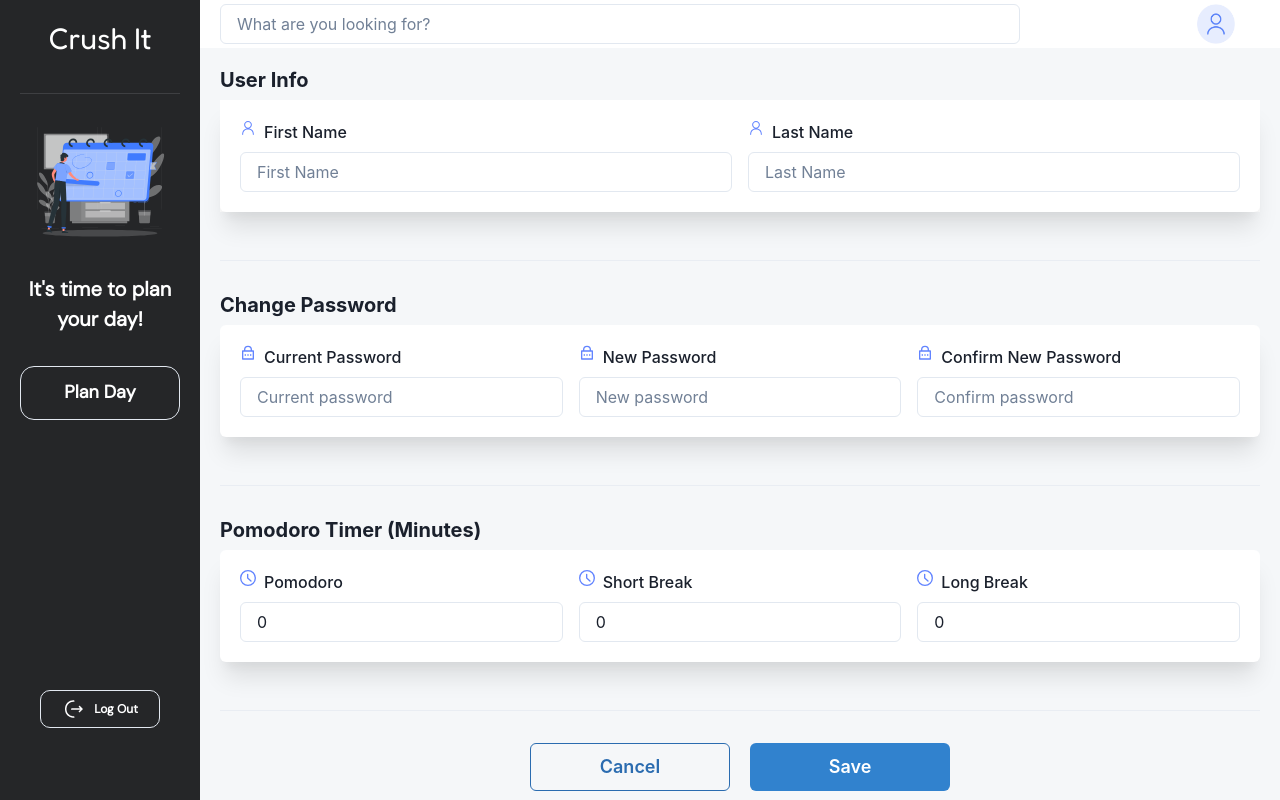
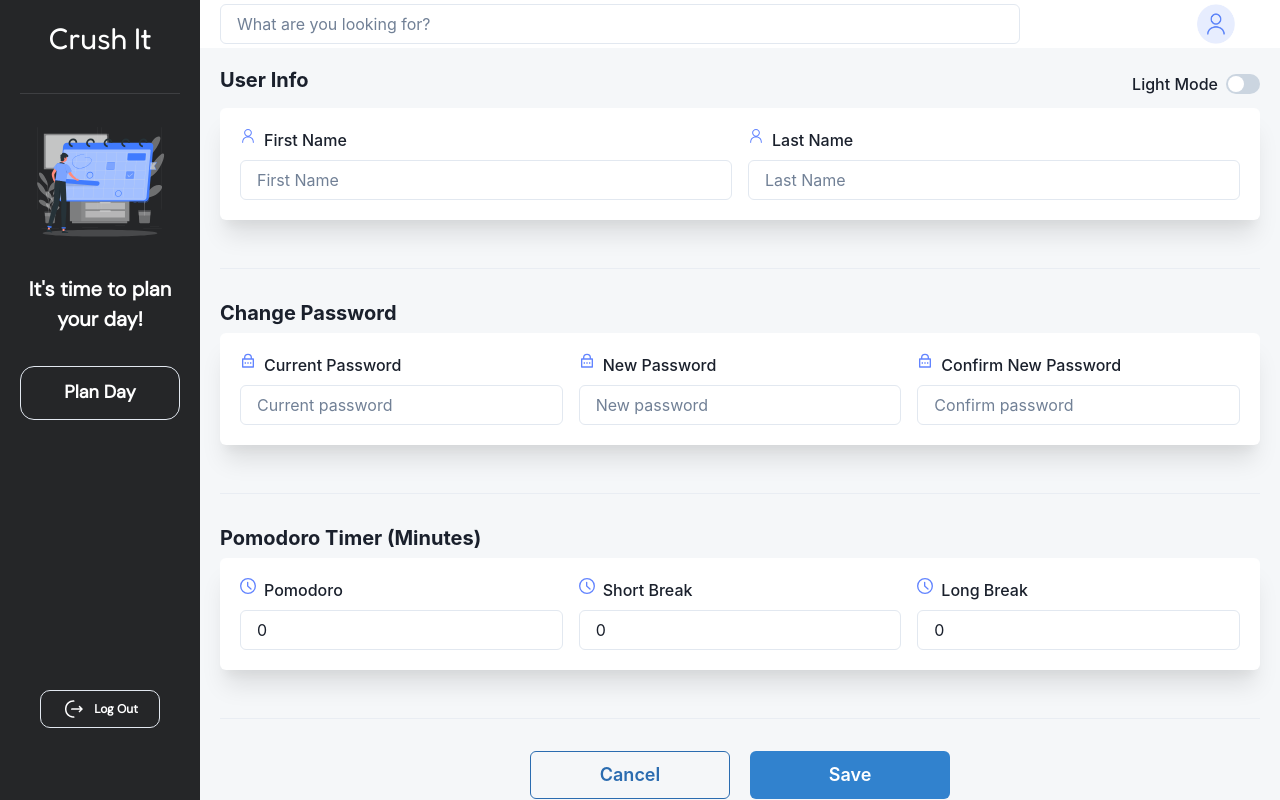
Before and after one commit to kauvyap/cs490-project-Birb, a React (Create React App) app in the folder crush-it/: page /profile/1 in a window 1280 px wide. Built offline with nearby package versions, Linux system fonts and the light colour scheme; no server answers.

Commit message:
implemented dark mode

```diff
--- a/crush-it/src/Homepage/TaskContainer.js
+++ b/crush-it/src/Homepage/TaskContainer.js
@@ -1,5 +1,5 @@
 import React, {useState} from "react";
-import { Heading, Card, Image, Box,Flex, Text,Input} from '@chakra-ui/react';
+import { Heading, Card, Image, Box,Flex, Text,Input, useColorModeValue} from '@chakra-ui/react';
 import {Accordion,AccordionItem, AccordionButton, AccordionPanel, Icon } from '@chakra-ui/react'
 import {IoChevronDownCircleOutline, IoMove, IoSwapHorizontalSharp} from 'react-icons/io5'
 import {IoIosRadioButtonOff, IoIosCheckmarkCircleOutline, IoIosCloseCircleOutline} from 'react-icons/io'
@@ -216,12 +216,13 @@ function TaskContainer(props) {
 //split into 2d arrays [ [ Title, description, pomoTimer#, status]]
 //status = notStarted, inProgress, finished
 const elements = props.categoryList
+const bg = useColorModeValue('#F5F7F9', '#1A202C')
 console.log(props)
 
 return(
 
 
-    <Card bg="#F5F7F9" Width={"100%"} height={200} maxH={"200px"} p={5} marginBottom={5} overflowY={"auto"}>
+    <Card bg={bg} Width={"100%"} height={200} maxH={"200px"} p={5} marginBottom={5} overflowY={"auto"}>
 
         <Heading>
             {props.category}
--- a/crush-it/src/Homepage/datepicker.js
+++ b/crush-it/src/Homepage/datepicker.js
@@ -1,8 +1,10 @@
 import React, { useState } from 'react';
-import {Center, IconButton, Menu, MenuButton, MenuList, MenuItem, Button, Text} from '@chakra-ui/react';
+import {Center, IconButton, Menu, MenuButton, MenuList, MenuItem, Button, Text, useColorModeValue} from '@chakra-ui/react';
 import {IoChevronBackCircleSharp, IoChevronForwardCircleSharp, IoChevronDownCircleOutline} from 'react-icons/io5'
 
 function DatePicker() {
+    const text = useColorModeValue('black', 'white')
+
     const currentDate = new Date();
     const curMonth = currentDate.toLocaleString('default', { month: 'long' });
     const curDate = currentDate.getDate().toString();
@@ -137,7 +139,7 @@ function DatePicker() {
         />
         <Menu>
         <MenuButton as={Button} width='30vh' variant='outline' colorScheme='blue' ml={1} mr={1} color="#6284FF" size='lg' fontSize={'3xl'} rightIcon={<IoChevronDownCircleOutline />}>
-            <Text color="black" p={2} mt={3}>{selectedMonth}</Text>
+            <Text color={text} p={2} mt={3}>{selectedMonth}</Text>
         </MenuButton>
         <MenuList maxH="230px" overflowY="auto" w="auto" overflowX="hidden" fontSize={'xl'}
                 css={`
@@ -190,7 +192,7 @@ function DatePicker() {
         />
         <Menu>
         <MenuButton as={Button} width='15vh' variant='outline' colorScheme='blue' ml={1} mr={1} color="#6284FF" size='lg' fontSize={'3xl'} rightIcon={<IoChevronDownCircleOutline />}>
-            <Text color="black" p={2} mt={3}>{selectedDate}</Text>
+            <Text color={text} p={2} mt={3}>{selectedDate}</Text>
         </MenuButton>
         <MenuList maxH="230px" overflowY="auto" w="auto" overflowX="hidden" fontSize={'xl'}
                 css={`
@@ -242,8 +244,8 @@ function DatePicker() {
             onClick={() => setPreviousYear(selectedYear)}
         />
         <Menu>
-        <MenuButton as={Button} width='18vh' variant='outline' colorScheme='blue' ml={1} mr={1} color="#6284FF" size='lg' fontSize={'3xl'} rightIcon={<IoChevronDownCircleOutline />}>
-            <Text color="black" p={2} mt={3}>{selectedYear}</Text>
+        <MenuButton as={Button} width='20vh' variant='outline' colorScheme='blue' ml={1} mr={1} color="#6284FF" size='lg' fontSize={'3xl'} rightIcon={<IoChevronDownCircleOutline />}>
+          <Text color={text} p={2} mt={3}> {selectedYear}</Text>
         </MenuButton>
         <MenuList maxH="230px" overflowY="auto" w="auto" overflowX="hidden" fontSize={'xl'}
                 css={`
--- a/crush-it/src/Homepage/homepage.js
+++ b/crush-it/src/Homepage/homepage.js
@@ -1,6 +1,6 @@
 import React, {useLayoutEffect} from "react";
 import { useNavigate } from "react-router";
-import {Box, Heading, Container, Table, Tbody, TableContainer, Tr, Td, VStack, HStack} from '@chakra-ui/react';
+import {Box, Heading, Container, Table, Tbody, TableContainer, Tr, Td, VStack, HStack, useColorMode, useColorModeValue} from '@chakra-ui/react';
 // import Prio from "./topPriority"
 // import Important from "./important"
 // import Other from "./Other"
@@ -12,6 +12,8 @@ import AddTask from './addtask';
 function Homepage(){
   const navigate = useNavigate();
   // const [username, setUsername] = useState(null)
+  const bg = useColorModeValue('#F5F7F9', '#1A202C')
+  const cont = useColorModeValue("white", "#2d3748")
 
   useLayoutEffect(() => {
       console.log(localStorage.getItem("token"));
@@ -33,7 +35,7 @@ function Homepage(){
     return (
 
 
-        <Box p={5} bg="#F5F7F9" height={"94vh"}>
+        <Box p={5} bg={bg} height={"94vh"}>
 
         <DatePicker />
 
@@ -43,7 +45,7 @@ function Homepage(){
             <AddTask />
             </Heading>
 
-              <Container borderRadius={"10"} bg="#FFFFFF"  minW={"100%"} minH={"700px"} paddingBottom={5} paddingTop={5} >
+              <Container borderRadius={"10"} bg={cont}  minW={"100%"} minH={"700px"} paddingBottom={5} paddingTop={5} >
                 <TaskContainer category='Top Priority' categoryList={topPriorityList}/>
                 <TaskContainer category='Important' categoryList={importantList}/>
                 <TaskContainer category='Other' categoryList={otherList}/>
@@ -52,9 +54,9 @@ function Homepage(){
 
           </VStack>
 
-          <VStack H={"100%"} width={"40%" } align="left" justify={"left"} >
+          <VStack H={"100%"} width={"45%" } align="left" justify={"left"} >
               <Heading fontSize={"30px"} fontWeight={"700"} fontFamily={"'DM Sans', sans-serif"} marginBottom={3}>Appointments</Heading>
-                  <Box borderRadius={"10"} bg="white" h={"670px"} overflowY={"auto"} >
+                  <Box borderRadius={"10"} bg={cont} h={"700px"} overflowY={"auto"} >
                   <TableContainer>
                       <Table variant='simple'>
 
--- a/crush-it/src/Profile/profile.js
+++ b/crush-it/src/Profile/profile.js
@@ -1,6 +1,7 @@
 import React, { useState, useLayoutEffect, useEffect } from "react";
 import { useNavigate } from "react-router";
-import { Box, Heading, VStack, FormControl, FormLabel, FormErrorMessage, Input, Button, Divider, Flex, HStack, Card, Icon} from '@chakra-ui/react';
+import { Box, Heading, VStack, FormControl, FormLabel, FormErrorMessage, Input, Button, Divider, Flex, HStack, Card,
+         Icon, Switch, useColorMode, useColorModeValue } from '@chakra-ui/react';
 import { TimeIcon } from '@chakra-ui/icons'
 import { RiLockPasswordLine } from 'react-icons/ri'
 import {RxPerson} from 'react-icons/rx'
@@ -26,6 +27,12 @@ function Profile() {
   const lowerRegex = /[a-z]/;
   const upperRegex = /[A-Z]/;
   const specialRegex = /[^a-zA-Z0-9]/;
+
+  const { colorMode, toggleColorMode } = useColorMode() //for extra-credit
+  const isDarkMode = colorMode === "dark";
+  const themeLabel = isDarkMode ? "Dark Mode" : "Light Mode";
+  //assign background colors
+  const bg = useColorModeValue('#F5F7F9', '#1A202C')
 
   const navigate = useNavigate();
   const [user, setUser] = useState(null)
@@ -213,15 +220,26 @@ function Profile() {
 
 
     return (
-    <Box p={5} height={"94vh"} bg="#F5F7F9">
+    <Box p={5} height={"94vh"} bg={bg}>
       <VStack spacing={4} align="start">
         <Box w="100%">
-          <Heading as="h2" size="md" mb={2}>
+        <Flex justifyContent="space-between" width="100%" mb={2}>
+          <Heading as="h2" size="md">
             User Info
           </Heading>
+          <Flex alignItems="center">
+            <FormLabel mb={0} mr={2}>
+              {themeLabel}
+            </FormLabel>
+            <Switch
+              isChecked={isDarkMode}
+              onChange={toggleColorMode}
+              aria-label="Switch theme"
+            />
+          </Flex>
+        </Flex>
           <Box
           flex="1"
-          bg="white"
           position="relative"
           w="100%"
 
--- a/crush-it/src/components/navbar.js
+++ b/crush-it/src/components/navbar.js
@@ -4,7 +4,7 @@ import { useNavigate } from "react-router";
 import "bootstrap/dist/css/bootstrap.css";
  // We import NavLink to utilize the react router.
 import { NavLink, useLocation } from "react-router-dom";
-import { Flex, Input, Heading, Spacer, Button, Image} from '@chakra-ui/react';
+import { Flex, Input, Heading, Spacer, Button, Image, useColorModeValue} from '@chakra-ui/react';
 import userIcon from '../media/userIcon.png';
 
  // Here, we display our Navbar
@@ -16,6 +16,8 @@ export default function Navbar() {
     const [userData, setUserData] = useState({});
     console.log(userData);
 
+    const bg = useColorModeValue('white', '#1E1E1E')
+    const text = useColorModeValue('black', 'white')
 
     useLayoutEffect(() => {
         if (location.pathname !== "/login" && location.pathname !== "/signup") {
@@ -46,22 +48,22 @@ export default function Navbar() {
 
     if (location.pathname !== "/profile/" + user ){
         return (
-            <Flex as={"nav"} bg={"white"} width={"100%"} height={"6vh" } alignItems={"center"} p={"20px"} >
-                <Input placeholder='What are you looking for?' width={"100vh"} />
+            <Flex as={"nav"} bg={bg} width={"100%"} height={"6vh" } alignItems={"center"} p={"20px"}>
+                <Input placeholder='What are you looking for?' width={"100vh"} mt={5} mb={5} />
                 <Spacer></Spacer>
                 <NavLink to={"/profile/" + user} >
-                    <Button leftIcon={<Image borderRadius='full' boxSize="40px" src={userIcon} display='fixed'/>} variant={"ghost"} colorScheme="linkedin" bg={"white"} color={"black"}>{userData.fname} {userData.lname}</Button>
+                    <Button leftIcon={<Image borderRadius='full' boxSize="40px" src={userIcon} display='fixed'/>} variant={"ghost"} colorScheme="linkedin" bg={bg} color={text}>{userData.fname} {userData.lname}</Button>
                 </NavLink>
             </Flex>
         )
     }
  return (
 
-    <Flex as={"nav"} bg={"white"} width={"100%"} height={"6vh" } alignItems={"center"} p={"20px"}>
-    <Heading>Profile</Heading>
+    <Flex as={"nav"} bg={bg} width={"100%"} height={"8vh" } alignItems={"center"} p={"20px"}>
+    <Heading mt={2} mb={3}>Profile</Heading>
     <Spacer></Spacer>
     <NavLink to={"/profile/" + user} >
-            <Button leftIcon={<Image borderRadius='full' boxSize="40px" src={userIcon} display='fixed'/>} variant={"ghost"} colorScheme="linkedin" bg={"white"} color={"black"}>{userData.fname} {userData.lname}</Button>
+            <Button leftIcon={<Image borderRadius='full' boxSize="40px" src={userIcon} display='fixed'/>} variant={"ghost"} colorScheme="linkedin" bg={bg} color={text}>{userData.fname} {userData.lname}</Button>
     </NavLink>
 
     </Flex>
--- a/crush-it/src/components/sidebar.js
+++ b/crush-it/src/components/sidebar.js
@@ -2,6 +2,7 @@
 import React from "react";
 import { useNavigate } from "react-router";
 import "bootstrap/dist/css/bootstrap.css";
+import {useColorModeValue} from '@chakra-ui/react';
  // We import NavLink to utilize the react router.
 
 import { NavLink,useLocation } from "react-router-dom";
@@ -9,6 +10,8 @@ import { Box, VStack, Text, Button, Image, Spacer} from "@chakra-ui/react";
 import logOutIcon from '../media/logout.png'
  // Here, we display our Navbar
 export default function Sidebar() {
+
+  const bg = useColorModeValue('#252628', '#1E1E1E')
 
   const location = useLocation();
   const navigate = useNavigate();
@@ -27,7 +30,7 @@ export default function Sidebar() {
 
 
 
-        <VStack align="start" height={"100vh"} width="200px" spacing={4} p={4} bg="#252628" alignItems={"center"}>
+        <VStack align="start" height={"100vh"} width="200px" spacing={4} p={4} bg={bg} alignItems={"center"}>
           <NavLink to="/">
           <Text fontFamily={"'Fredoka', sans-serif"} fontSize="30px" fontWeight={"400"} textColor={"white"} align={"center"} >Crush It</Text>
           </NavLink>
```
